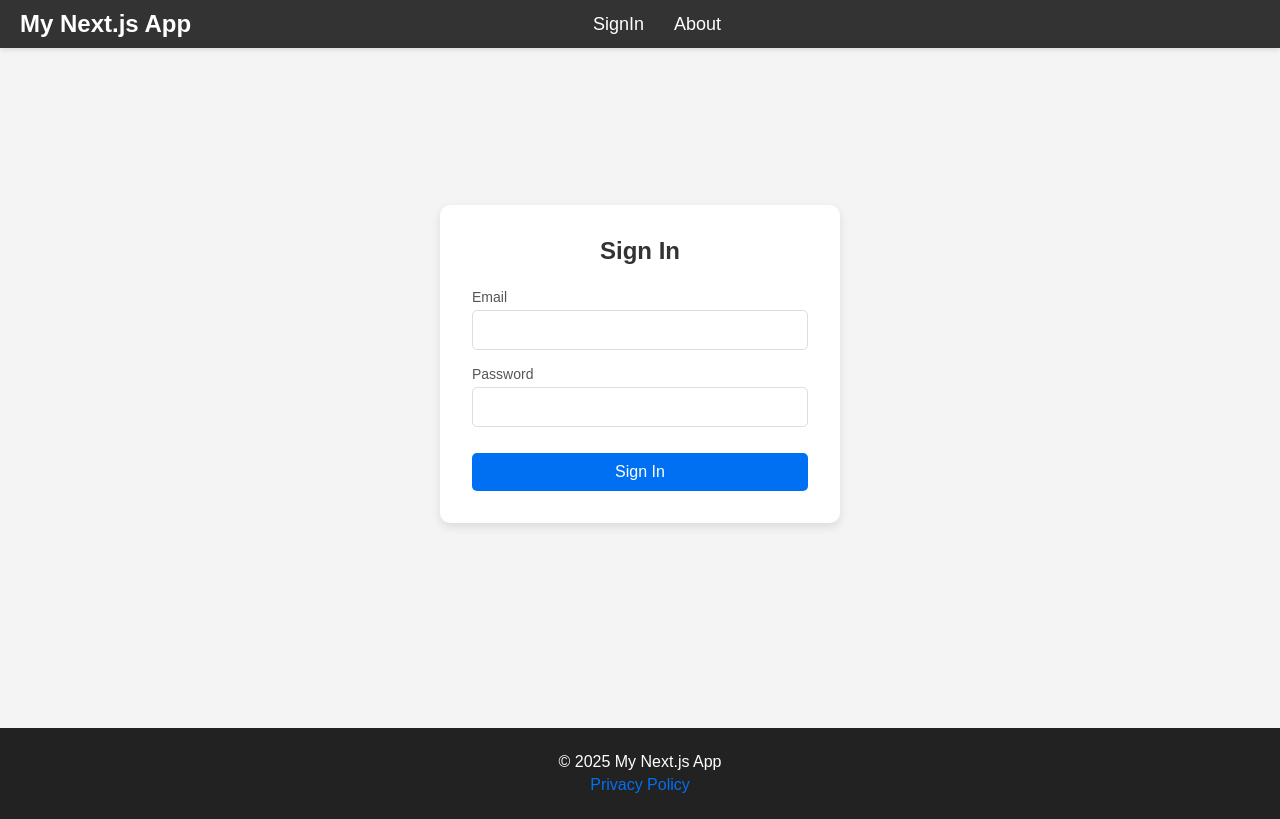
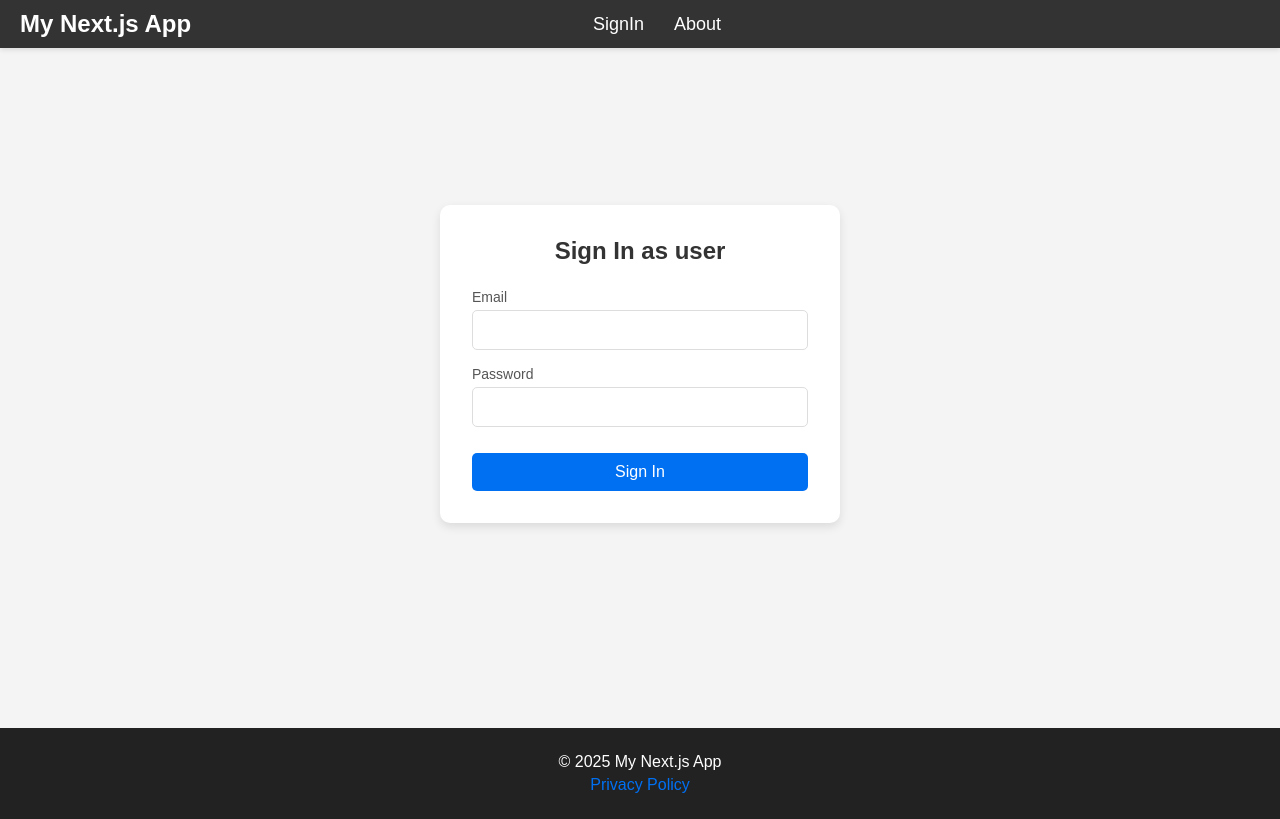
Before and after one commit to radixdt3326/education-auth, a Next.js app in the folder FE/: page / in a window 1280 px wide. Built offline with nearby package versions, Linux system fonts and the light colour scheme; no server answers.

Commit message:
modified frontend login page

```diff
--- a/FE/src/app/page.tsx
+++ b/FE/src/app/page.tsx
@@ -71,7 +71,7 @@ const SignInPage: FC = ():JSX.Element => {
   return (
     <div className="container">
       <div className="card">
-        <h2 className="title">Sign In</h2>
+        <h2 className="title">Sign In as user</h2>
         {lastError && <p className="error">{lastError}</p>}
         <form onSubmit={handleSubmit}>
           <div className="inputGroup">
```
